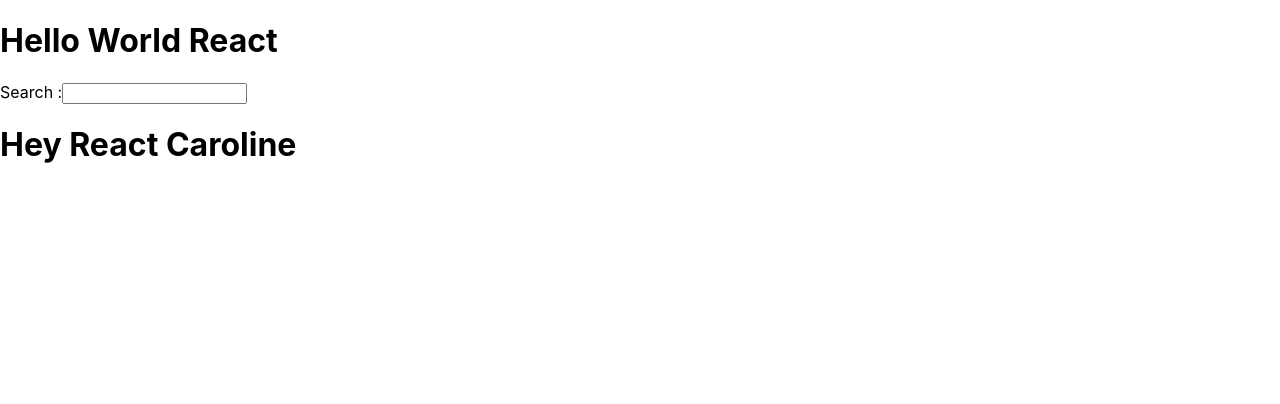
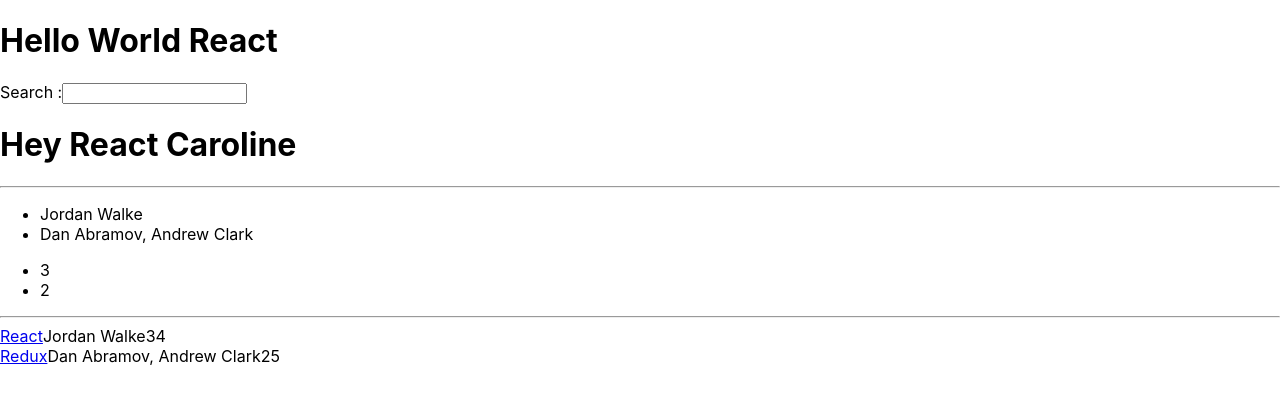
Before and after one commit to Caroline-100/hacker-stories, a React (Create React App) app: page / in a window 1280 px wide. Shown: the top 404 px of the page. Built offline with nearby package versions, Linux system fonts and the light colour scheme.

Commit message:
manipulate simple list data in object

```diff
--- a/src/App.js
+++ b/src/App.js
@@ -1,26 +1,65 @@
 // import logo from "./logo.svg";
 import "./App.css";
 
-function greeting (title) {
-  return title
+function greeting(title) {
+  return title;
 }
 const title = "React";
 const welcome = {
-  greeting:'Hey ',
-  title : title,
-}
+  greeting: "Hey ",
+  title: title,
+};
+//Render an array
+const list = [
+  {
+    title: "React",
+    url: "https://reactjs.org/",
+    author: "Jordan Walke",
+    num_comments: 3,
+    points: 4,
+    objectID: 0,
+  },
+  {
+    title: "Redux",
+    url: "https://redux.js.org/",
+    author: "Dan Abramov, Andrew Clark",
+    num_comments: 2,
+    points: 5,
+    objectID: 1,
+  },
+];
+// const arrayNumbers = [1,2,34,5,6];
+const arrayNumbs = list.map(function (item) {
+  return <li key={item.objectID}>{item.author}</li>;
+});
+
 function App() {
   return (
     <div>
       <h1>Hello World {title}</h1>
-      <label
-      htmlFor='search'>Search :
-      </label>
-        <input id='search' type='text'
-        />
-        <h1>
-          {welcome.greeting} {welcome.title} {greeting('Caroline')}
-        </h1>
+      <label htmlFor="search">Search :</label>
+      <input id="search" type="text" />
+      <h1>
+        {welcome.greeting} {welcome.title} {greeting("Caroline")}
+      </h1>
+      <hr />
+      <ul>{arrayNumbs}</ul>
+      <ul>
+        {list.map(function (item) {
+          return <li key={item.objectID}>{item.num_comments}</li>;
+        })}
+      </ul>
+      <hr />
+      {list.map(function (item) {
+        return (
+          <div key={item.objectID}>
+            <span><a href={item.url}>{item.title}</a></span>
+            <span>{item.author}</span>
+            <span>{item.num_comments}</span>
+            <span>{item.points}</span>
+          </div>
+        );
+      })}
     </div>
   );
 }
```
